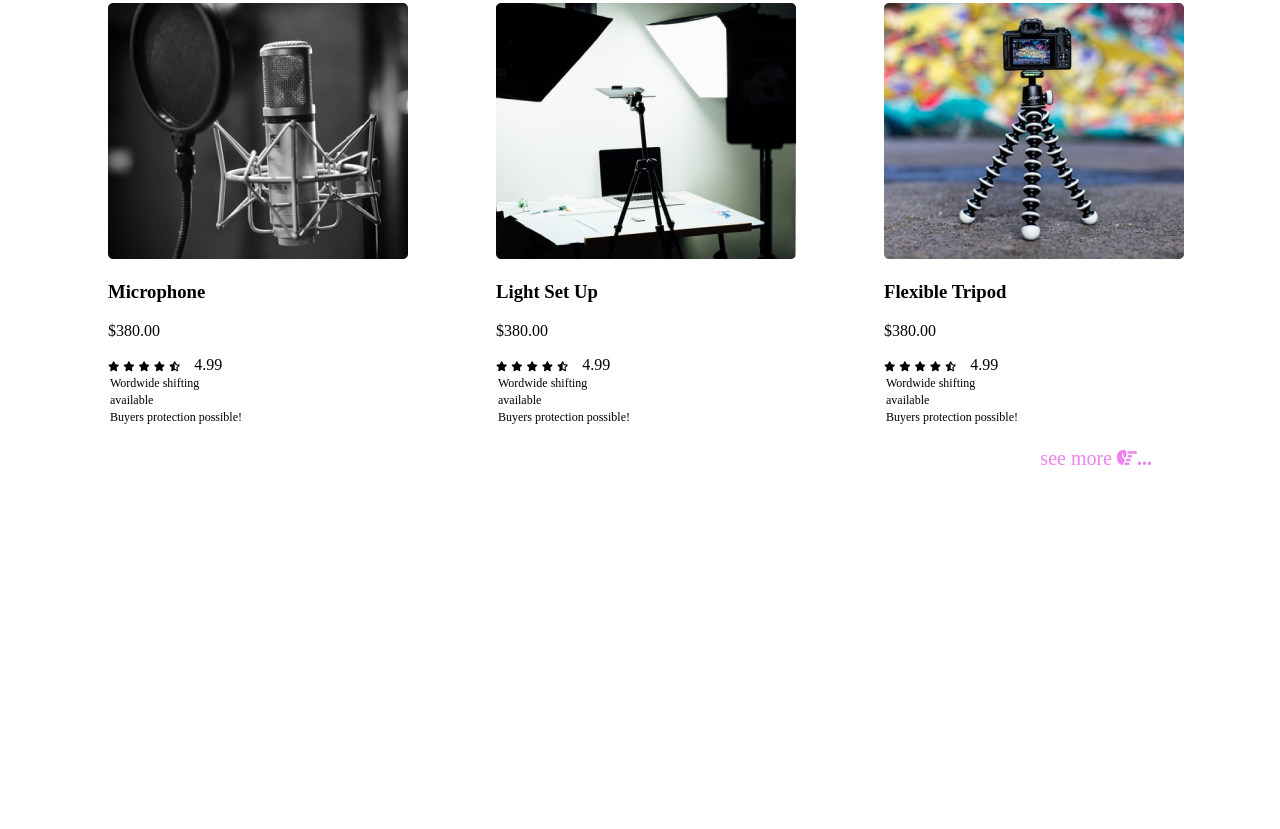
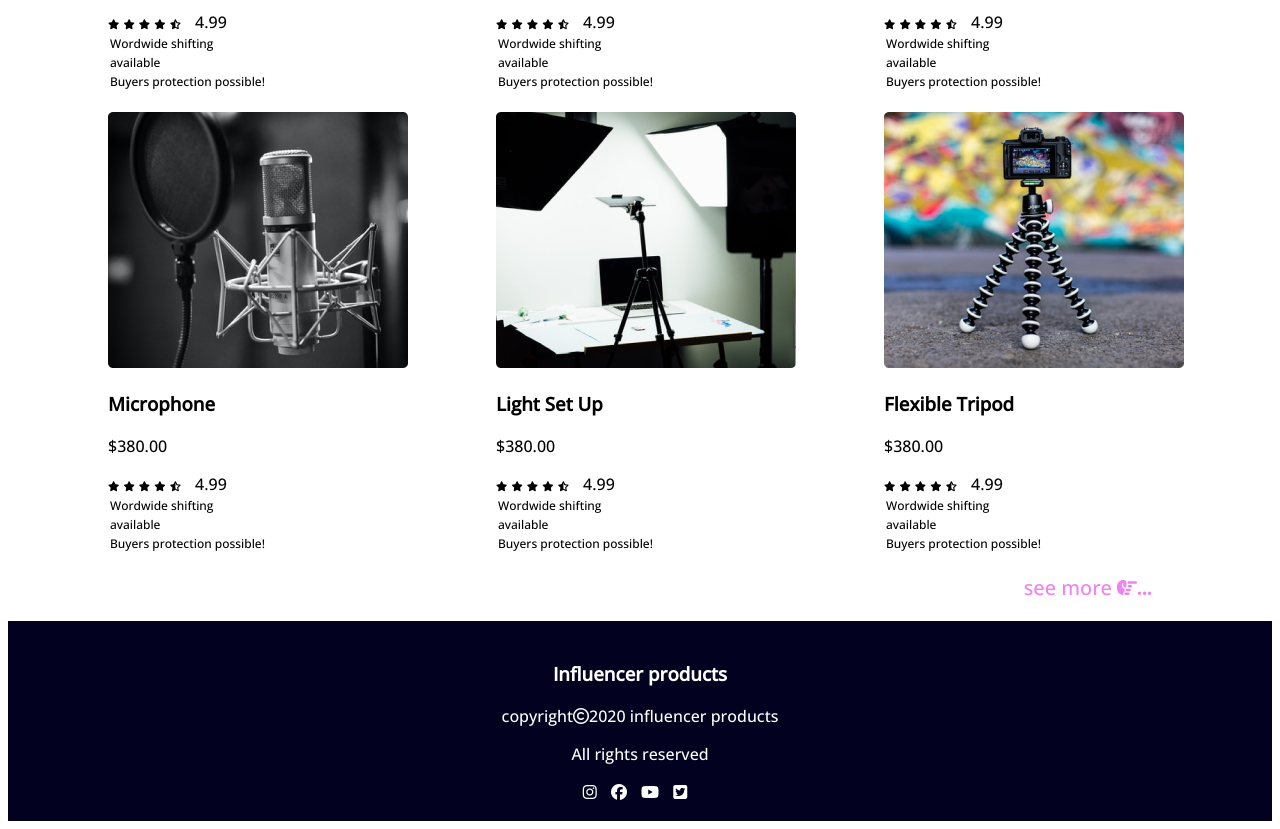
Before and after one commit to depressedafternoon/influencer-gear, a plain HTML site: page index.html in a window 1280 px wide. Shown: the part 1610-2439 px from the top of the page. Before the commit the page ends 2100 px from the top, so only its background shows below. Drawn offline with nearby package versions, Linux system fonts and the light colour scheme.

Commit message:
3rd commit

```diff
--- a/css/stylesheet.css
+++ b/css/stylesheet.css
@@ -1,6 +1,11 @@
 /*.............
 1st Section
 ...............*/
+
+body{
+
+font-family: 'Open Sans', sans-serif;
+}
 
 .influencer-product{
     display: inline;
@@ -93,5 +98,24 @@
 }
 .fa-hand-point-right{
     padding-left: 5px;
+}
 
+/*---------------
+ 3rd section
+---------------- */
+
+.box{
+    text-align: center;
+    height: 200px;
+    width: 100%;
+    background-color: rgb(2, 2, 32);
+    color: white;
 }
+
+.last-heading{
+    padding-top: 40px;
+}
+
+.fa-instagram, .fa-facebook, .fa-youtube, .fa-twitter-square{
+    padding-right: 10px;
+}
--- a/index.html
+++ b/index.html
@@ -5,6 +5,13 @@
     <meta http-equiv="X-UA-Compatible" content="IE=edge">
     <meta name="viewport" content="width=device-width, initial-scale=1.0">
     <title>influecer-gear</title>
+
+    <!-- added google font -->
+    <link rel="preconnect" href="https://fonts.googleapis.com">
+    <link rel="preconnect" href="https://fonts.gstatic.com" crossorigin>
+    <link href="https://fonts.googleapis.com/css2?family=Open+Sans:wght@500&display=swap" rel="stylesheet">
+
+
 
     <!-- added font awesome -->
     <script src="https://kit.fontawesome.com/8300f5bbfe.js" crossorigin="anonymous"></script>
@@ -47,6 +54,10 @@
        1st Section End
      ------------------->
 
+
+     <!-----------------------
+         2nd Section Start
+    ------------------- -->
     <section class="container-2">
         <h2 class="collection-heading">Popular Collection</h2>
         <div class="images">
@@ -169,6 +180,27 @@
         </div>
         <p class="see-more">see more<i class="fas fa-hand-point-right">...</i></p>
     </section>
+
+    <!-- -------------------
+        2nd Section End
+    -------------------- -->
+
+
+    <!-- --------------------
+        3rd Section Start
+    --------------------- -->
+    <section class="container-3">
+        <div class="box">
+            <h3 class="last-heading">Influencer products</h3>
+            <p>copyright<i class="far fa-copyright"></i>2020 influencer products</p>
+            <p>All rights reserved</p>
+            <p><i class="fab fa-instagram"></i>
+            <i class="fab fa-facebook"></i>
+            <i class="fab fa-youtube"></i>
+            <i class="fab fa-twitter-square"></i></p>
+
+        </div>
+    </section>
     </main>
 </body>
 </html>
```
